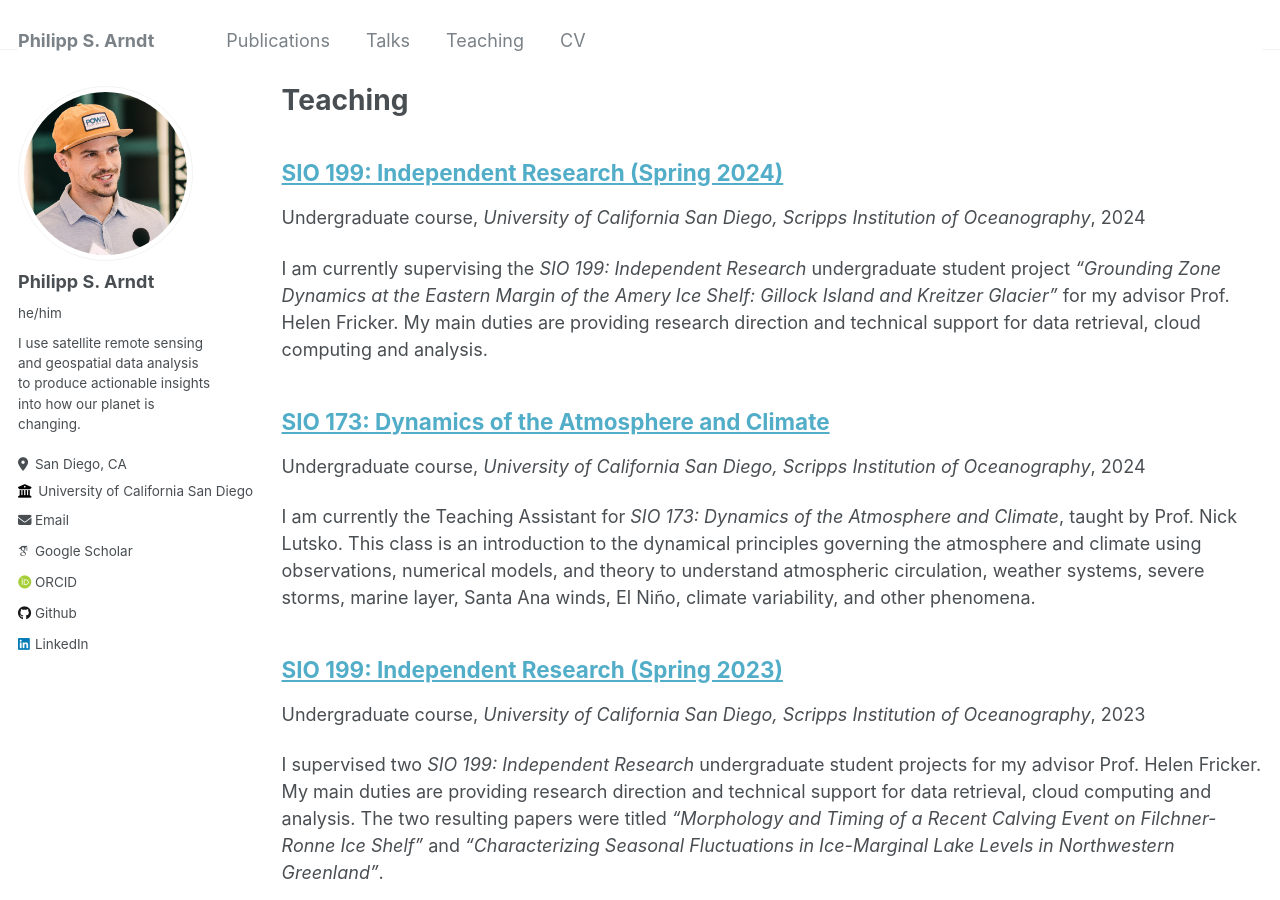
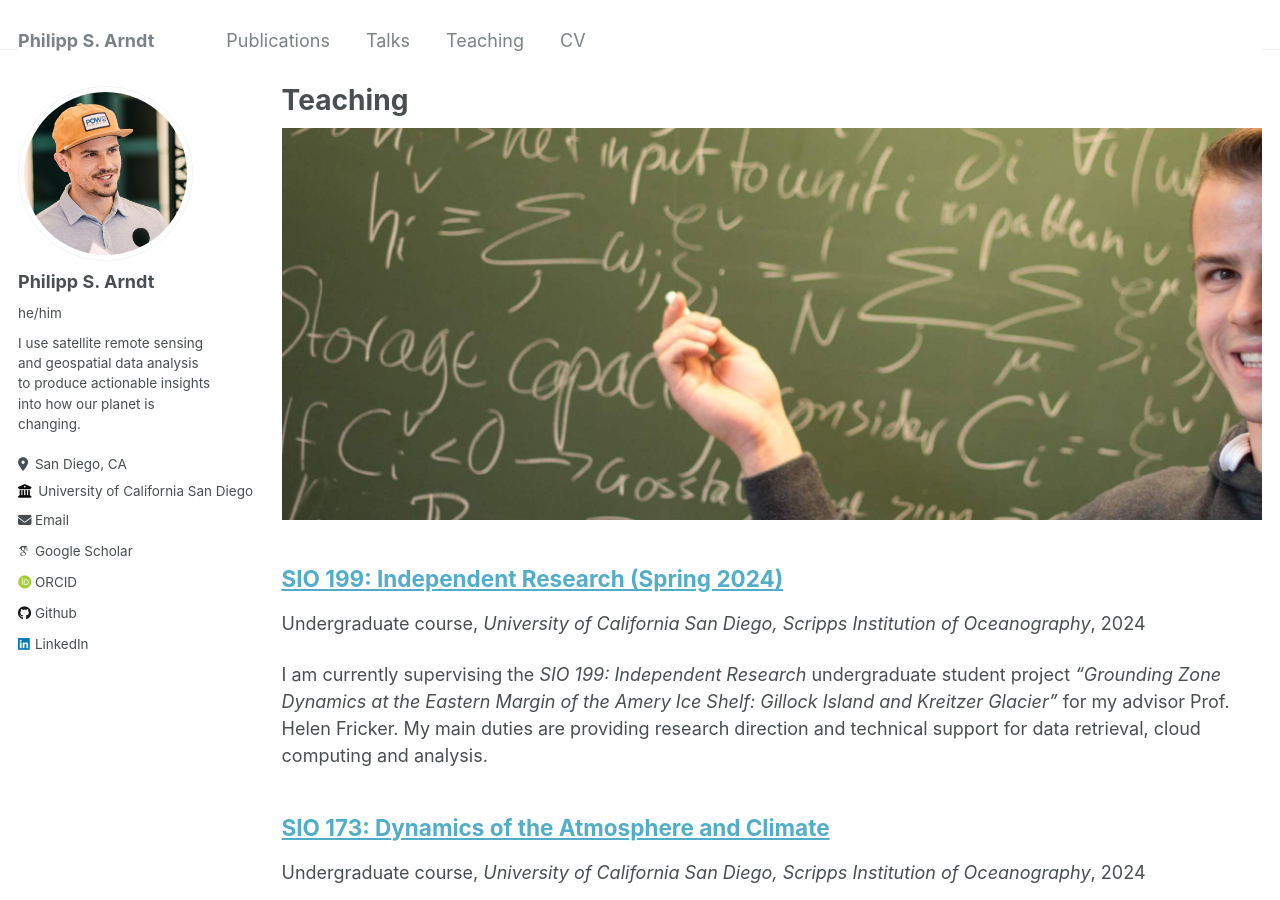
Before and after one commit to fliphilipp/fliphilipp.github.io, a Jekyll site: the page built from _pages/teaching.html, in a window 1280 px wide and 900 px high. Built offline with Jekyll 4.4.1, drawn with Linux system fonts in a browser that asks for light colours; some web fonts are replaced.

Commit message:
Update teaching.html

```diff
--- a/_pages/teaching.html
+++ b/_pages/teaching.html
@@ -5,6 +5,8 @@ permalink: /teaching/
 author_profile: true
 ---
 
+<img src="/images/teachingANNs_banner.jpg" alt="teaching artificial neural networks" width="100%">
+
 {% include base_path %}
 
 {% for post in site.teaching reversed %}
```
